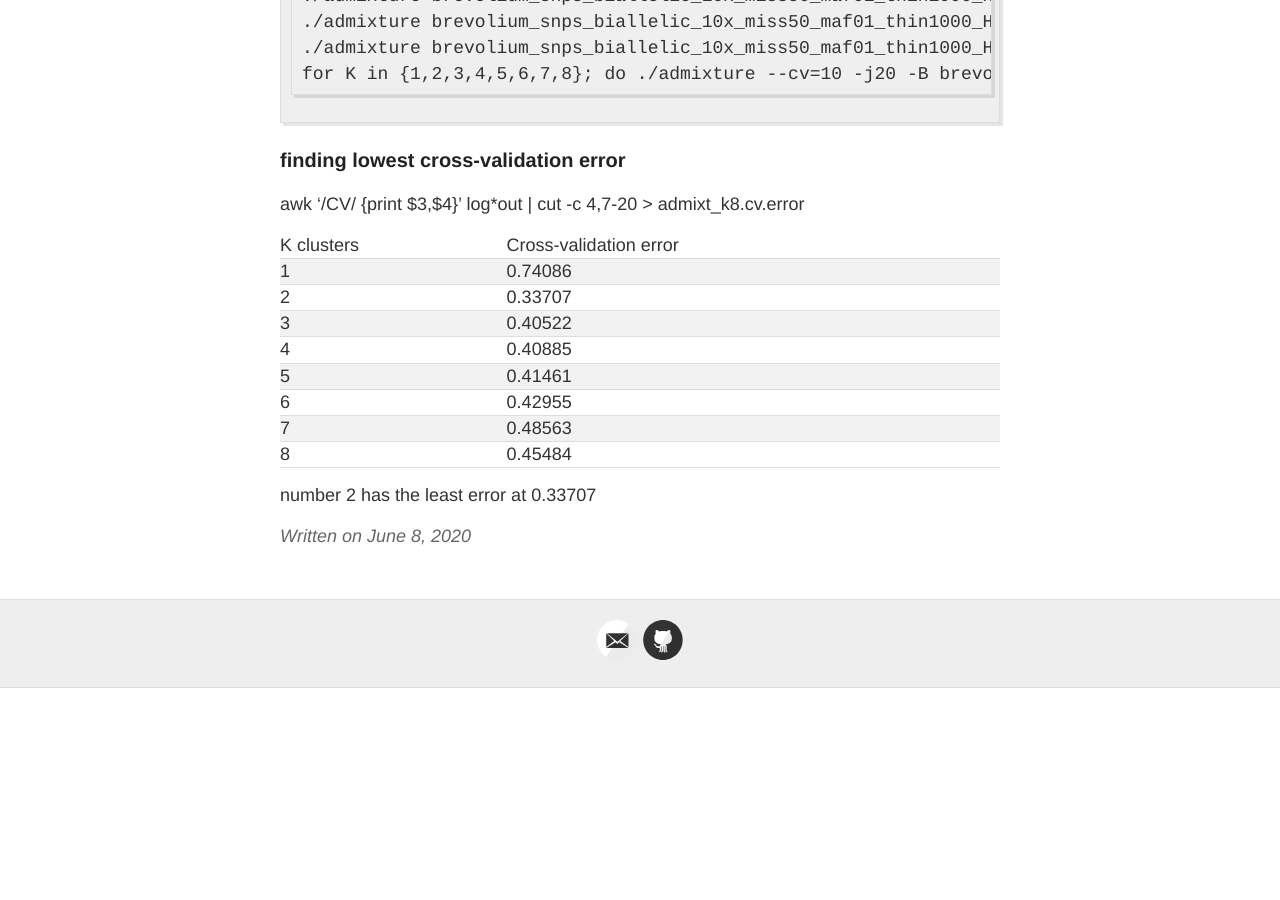
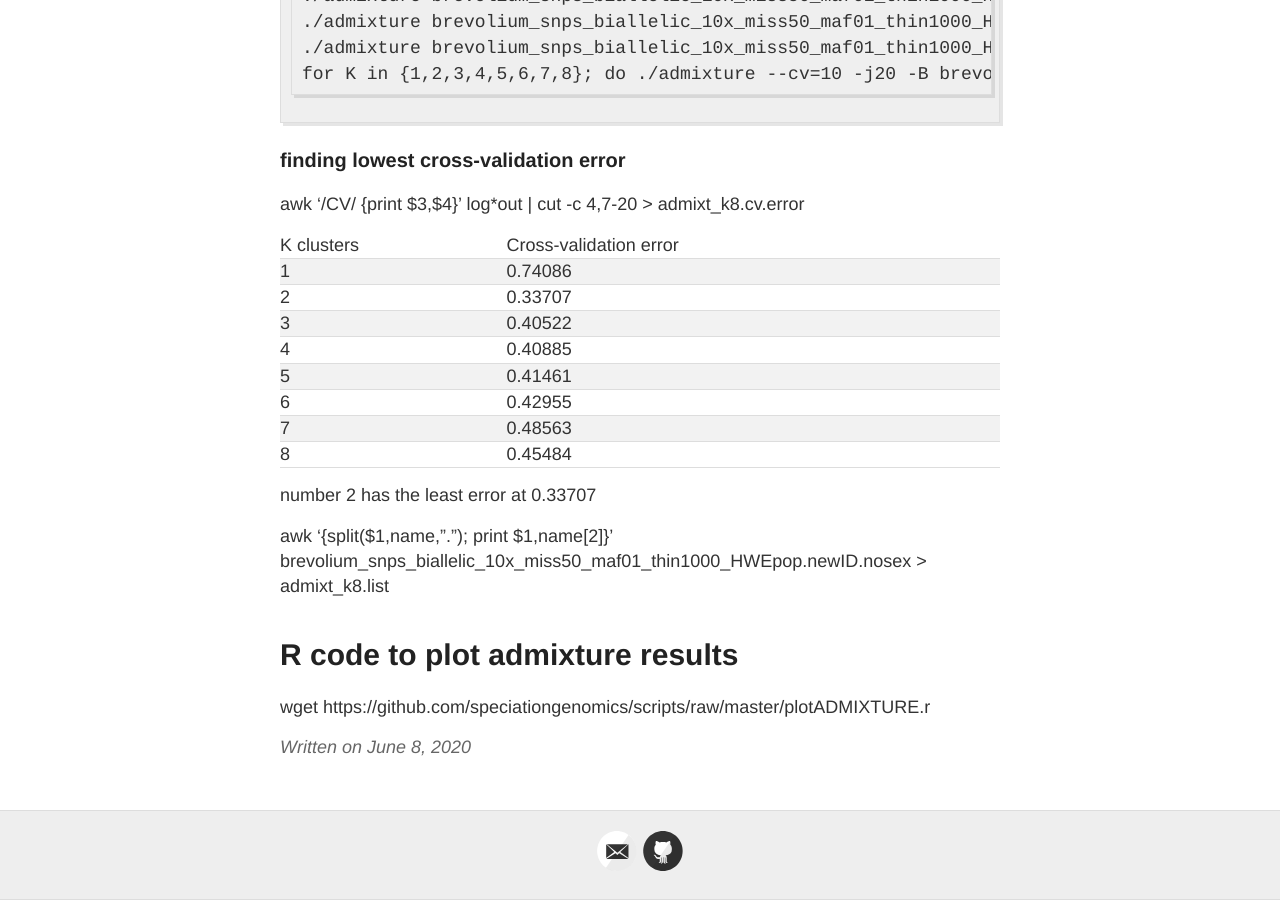
Before and after one commit to Mwags24/Brevolium_Notebook, a Jekyll site: the page built from _posts/2020-6-08-Admixture.md, in a window 1280 px wide and 900 px high, scrolled down 1249 px. Built offline with Jekyll 4.4.1, drawn with Linux system fonts in a browser that asks for light colours; before the commit the page ends 1937 px from its top, so only the background shows below that.

Commit message:
fixing posts

```diff
--- a/_posts/2020-6-08-Admixture.md
+++ b/_posts/2020-6-08-Admixture.md
@@ -50,3 +50,13 @@ awk '/CV/ {print $3,$4}' log*out | cut -c 4,7-20 > admixt_k8.cv.error
 |8 |0.45484|
 
 number 2 has the least error at 0.33707
+
+
+awk '{split($1,name,"."); print $1,name[2]}' brevolium_snps_biallelic_10x_miss50_maf01_thin1000_HWEpop.newID.nosex > admixt_k8.list
+
+
+
+
+# R code to plot admixture results
+
+wget https://github.com/speciationgenomics/scripts/raw/master/plotADMIXTURE.r
```
Also changed, not shown: _posts/2020-5-26-DAPC.md (+1 -0 lines).
